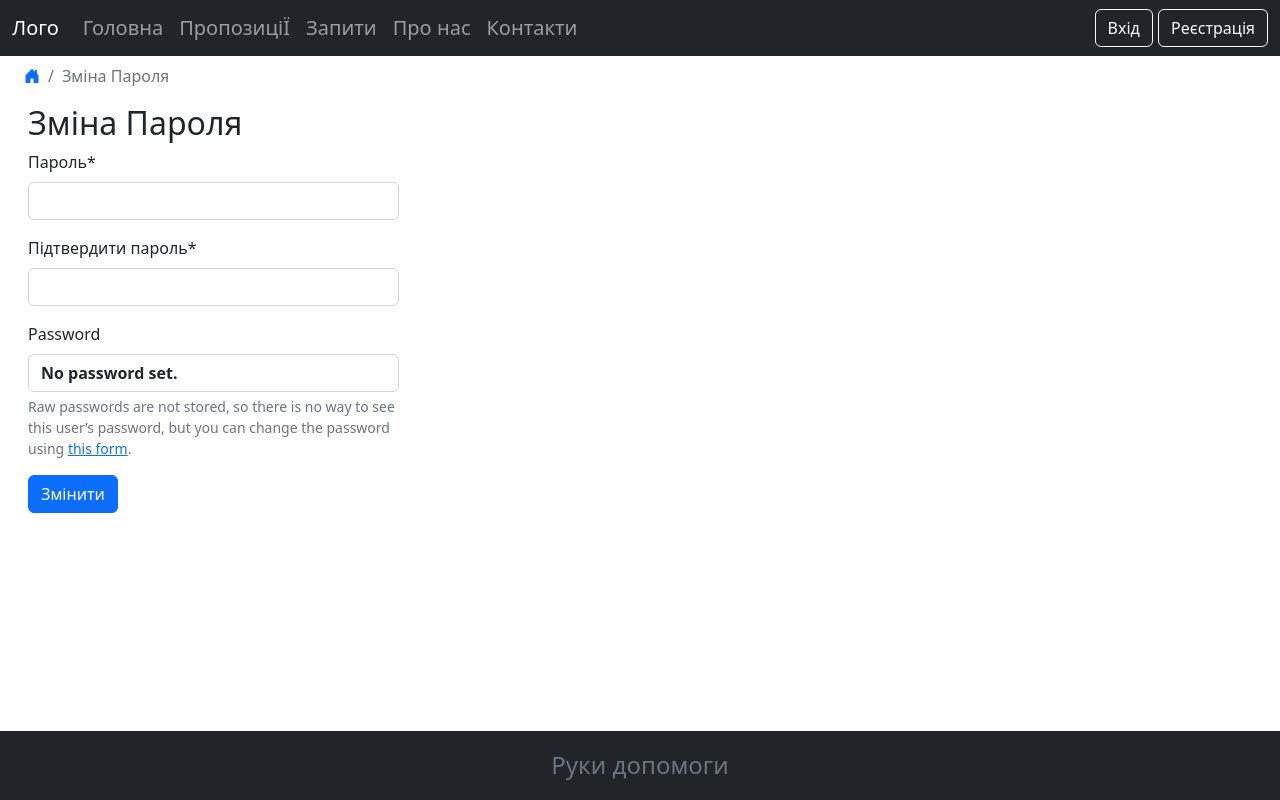
After one commit to VasinDA/hands_of_help, a Django app: page /accounts/changepassword/ in a window 1280 px wide. The commit adds this page. Run offline with Django 4.2, Linux system fonts and the light colour scheme; some libraries are stand-ins or nearby versions.

Commit message:
change_pass

```diff
--- a/accounts/forms.py
+++ b/accounts/forms.py
@@ -48,3 +48,11 @@ class UserRegisterForm(UserCreationForm):
       phone = self.cleaned_data['phone'],
       )
     return user
+
+class UserChangePassword(UserChangeForm):
+  password1 = forms.CharField(label='Пароль', widget=forms.PasswordInput)
+  password2 = forms.CharField(label='Підтвердити пароль', widget=forms.PasswordInput)
+
+  class Meta:
+    model = CustomUser
+    fields = ('password1', 'password2')
--- a/accounts/urls.py
+++ b/accounts/urls.py
@@ -1,6 +1,7 @@
 from django.urls import path
-from .views import SignUpView
+from .views import SignUpView, ChangePasswordView
 
 urlpatterns = [
     path("signup/", SignUpView.as_view(), name="signup"),
+    path("changepassword/", ChangePasswordView.as_view(), name="changepassword"),
 ]
--- a/accounts/views.py
+++ b/accounts/views.py
@@ -1,6 +1,6 @@
 from django.urls import reverse_lazy
 from django.views.generic import CreateView
-from .forms import UserRegisterForm
+from .forms import UserRegisterForm, UserChangePassword
 
 
 class SignUpView(CreateView):
@@ -8,3 +8,9 @@ class SignUpView(CreateView):
     success_url = reverse_lazy('login')
     template_name = "registration/signup.html"
     success_message = "Ваш профіль успішно створено"
+
+class ChangePasswordView(CreateView):
+    form_class = UserChangePassword
+    success_url = reverse_lazy('login')
+    template_name = "registration/changepassword.html"
+    success_message = "Ваш пароль успішно змінено"
--- a/templates/base.html
+++ b/templates/base.html
@@ -42,6 +42,7 @@
                             <li class="nav-item">
                                 {% if user.is_authenticated %}
                                 <span class="text-white h6">Привіт {{ user.first_name }}</span>
+                                    <a class="btn btn-outline-light" href="{% url 'changepassword' %}">Зміна паролю</a>
                                     <a class="btn btn-outline-light" href="{% url 'logout' %}">Вийти</a>
                                 {% else %}
                                     <a class="btn btn-outline-light" href="{% url 'login' %}">Вхід</a>
--- /dev/null
+++ b/templates/registration/changepassword.html
@@ -0,0 +1,22 @@
+{% extends "base.html" %}
+{% load crispy_forms_tags %}
+
+{% block title %}Зміна Пароля{% endblock title %}
+{% block content %}
+<ul class="breadcrumb ms-4">
+    <li class="breadcrumb-item"><a href="{% url 'home' %}"><i class="bi bi-house-door-fill"></i></a></li>
+    <li class="breadcrumb-item active">Зміна Пароля</li>
+</ul>
+<div class="container-fluid">
+  <h2 class="ms-3">Зміна Пароля</h2>
+  <div class="row">
+    <div class="col-md-4">
+      <form class="mx-3" method="post">
+          {% csrf_token %}
+          {{ form|crispy }}
+          <button class="btn btn-primary" type="submit">Змінити</button>
+      </form>
+    </div>
+  </div>
+</div>
+{% endblock content %}
```
Also changed, not shown: db.sqlite3.
